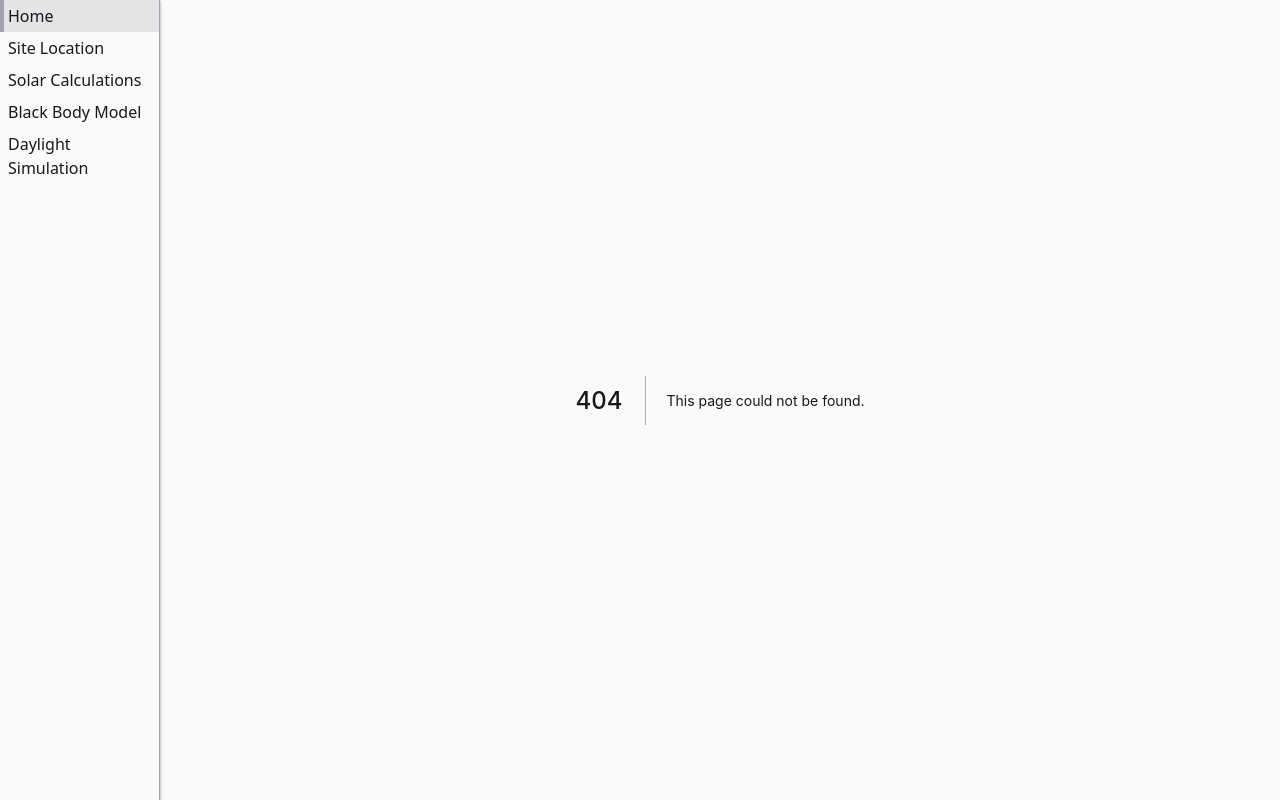
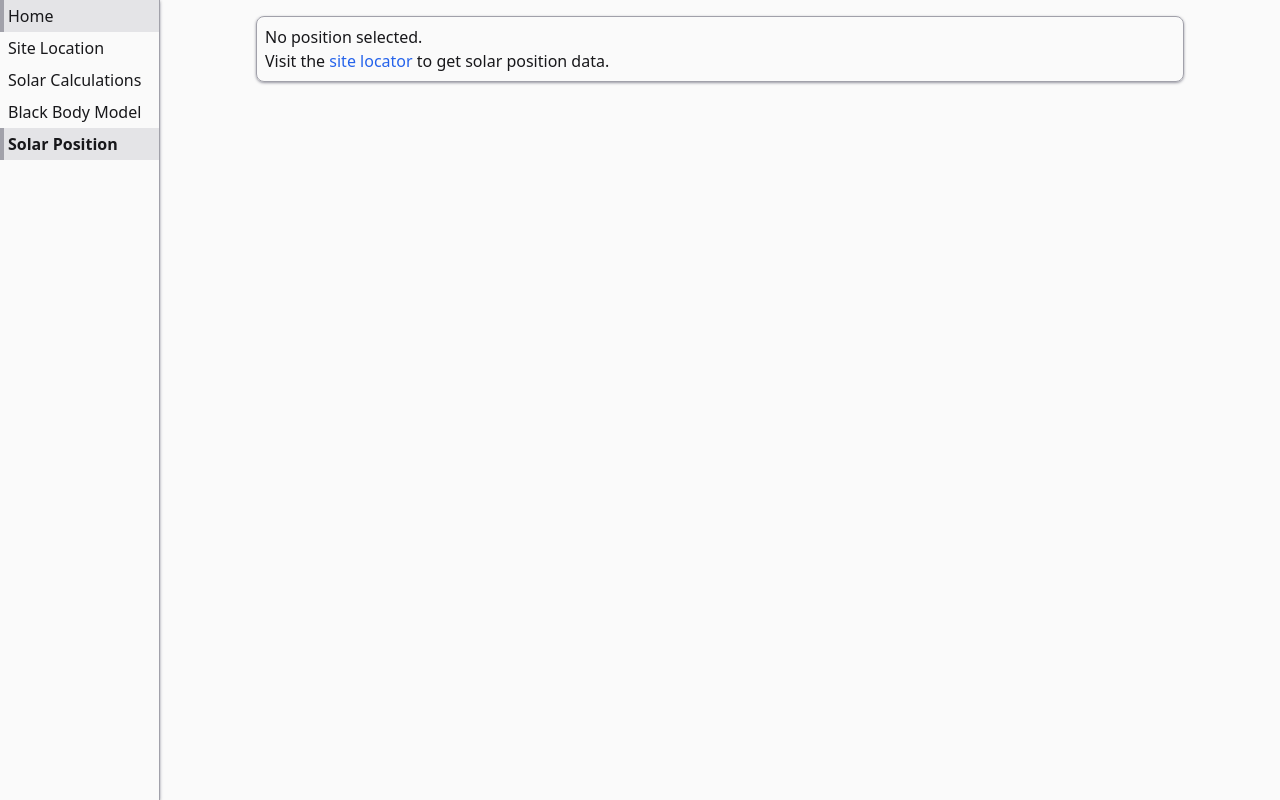
Before and after one commit to Amar-Gill/clima-viz, a Next.js app: page /solar-position in a window 1280 px wide. Before the commit this address had no page. Built offline with nearby package versions, Linux system fonts and the light colour scheme.

Commit message:
rename page to solar-position

```diff
--- a/components/layout.tsx
+++ b/components/layout.tsx
@@ -52,7 +52,7 @@ const Layout: React.FC<{ children: React.ReactNode }> = ({ children }) => {
             <NavLink href="/black-body-model">Black Body Model</NavLink>
           </li>
           <li>
-            <NavLink href="/daylight-simulation">Daylight Simulation</NavLink>
+            <NavLink href="/solar-position">Solar Position</NavLink>
           </li>
         </ul>
       </nav>
@@ -107,6 +107,9 @@ const Layout: React.FC<{ children: React.ReactNode }> = ({ children }) => {
             <li className="my-2">
               <NavLinkMobile href="/blackbody-model">Black Body Model</NavLinkMobile>
             </li>
+            <li className="my-2">
+              <NavLinkMobile href="/solar-position">Solar Position</NavLinkMobile>
+            </li>
           </ul>
         </div>
       )}
--- a/pages/daylight-simulation/index.tsx
+++ b/pages/solar-position/index.tsx
@@ -20,7 +20,7 @@ const RedirectCard = () => {
   );
 };
 
-const DaylightSimPage = () => {
+const SolarPositionPage = () => {
   const { position } = useStore((state) => state);
   return (
     <>
@@ -32,4 +32,4 @@ const DaylightSimPage = () => {
   );
 };
 
-export default DaylightSimPage;
+export default SolarPositionPage;
```
